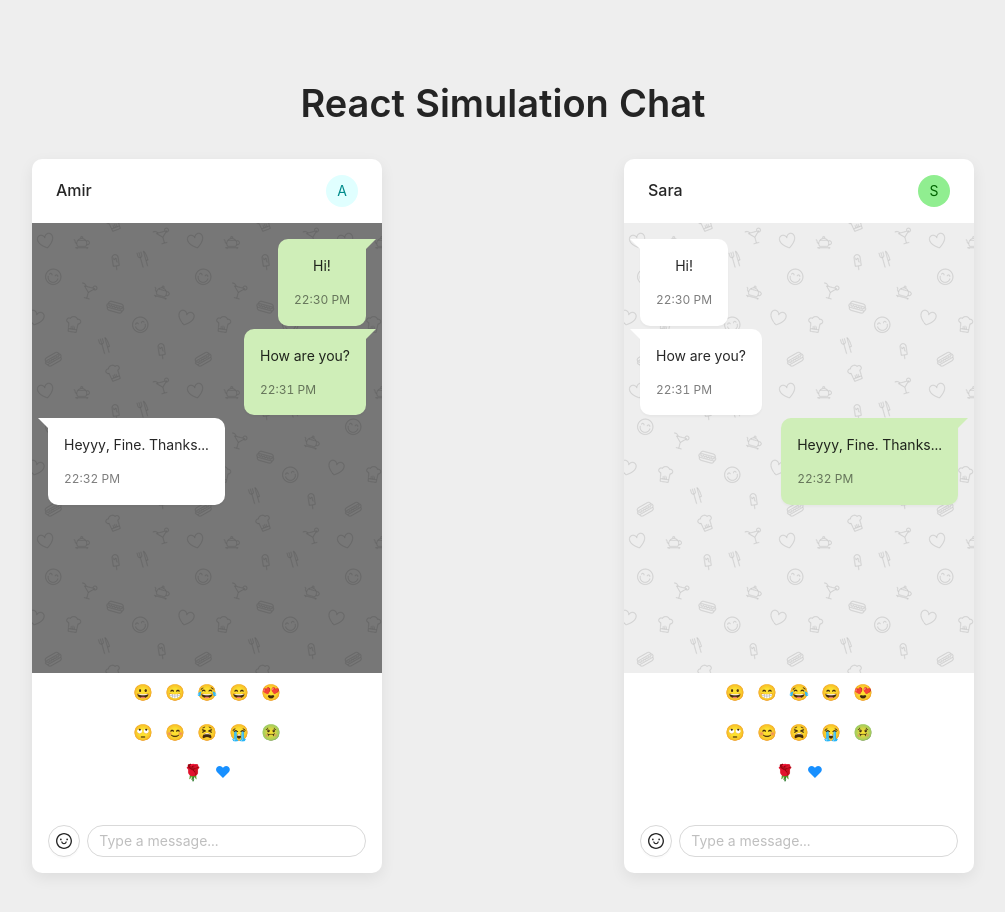
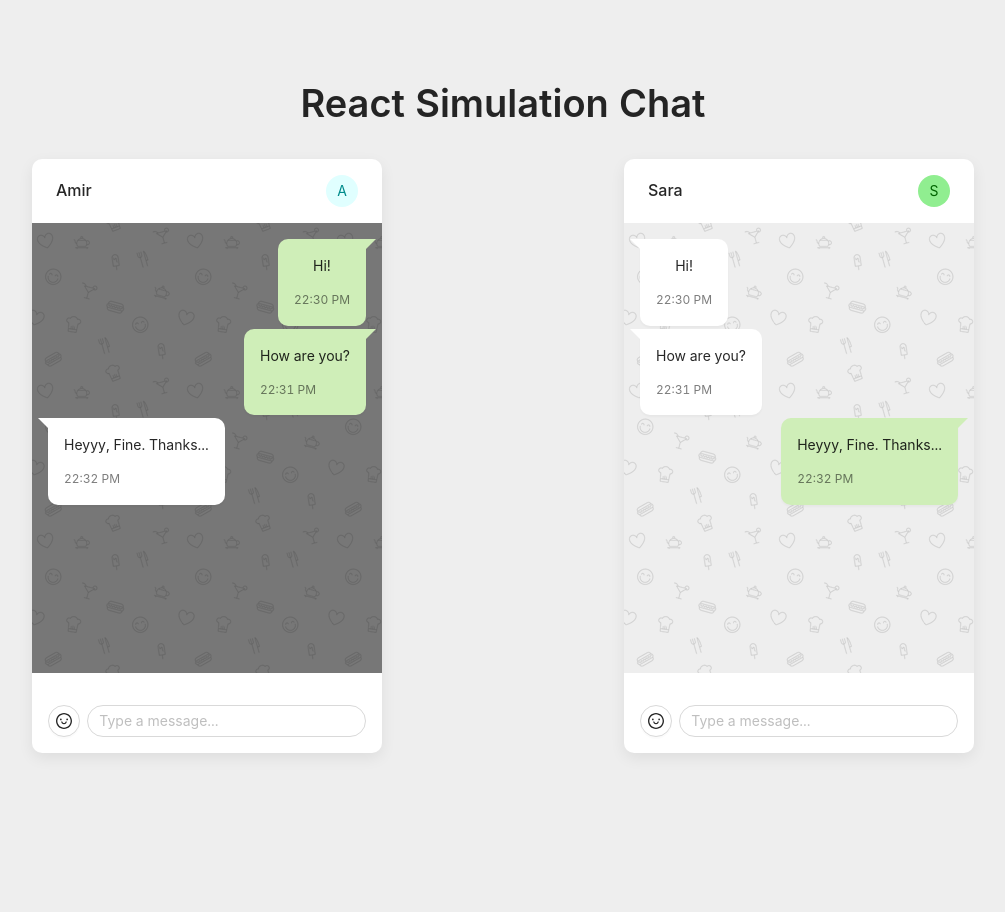
Before and after one commit to amiryxe/react-simulation-chat, a React (Create React App) app: page / in a window 1280 px wide. Shown: the top 912 px of the page, without its empty margins (137-1142 px from the left). After the commit the page ends 801 px from the top, so only its background shows below. Built offline with nearby package versions, Linux system fonts and the light colour scheme; the HTML template or start-up script is replaced by a standard one.

Commit message:
load emojis to popover

```diff
--- a/src/components/ChatBox.js
+++ b/src/components/ChatBox.js
@@ -64,12 +64,10 @@ const ChatBox = ({
         background={background}
       />
 
-      <Emojis />
-
       <div className='input-chat'>
         <Row>
           <Col flex={2} style={{ textAlign: 'left' }}>
-            <Popover content='salam' title='Title' trigger='click'>
+            <Popover content={Emojis} title='Select Emoji' trigger='click'>
               <Tooltip placement='bottom' title='Emoji'>
                 <Button shape='circle' icon={<SmileOutlined />} />
               </Tooltip>
--- a/src/components/Emojis.css
+++ b/src/components/Emojis.css
@@ -2,7 +2,8 @@
   margin: 0;
   padding: 0;
   list-style: none;
-  max-width: 160px;
+  max-width: 145px;
+  text-align: center;
 }
 
 .emoji-list li {
```
